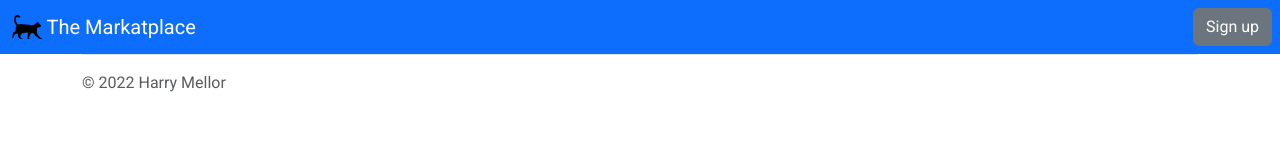
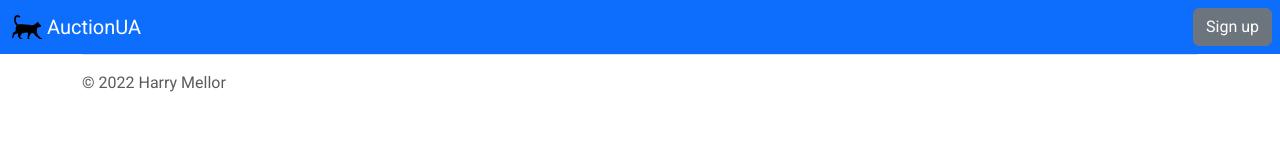
Before and after one commit to co1umb/AuctionUA, a plain HTML site: page index.html in a window 1280 px wide. Drawn offline with nearby package versions, Linux system fonts and the light colour scheme; no server answers.

Commit message:
Update index.html

```diff
--- a/index.html
+++ b/index.html
@@ -49,7 +49,7 @@
             height="24"
             class="d-inline-block align-text-top"
           />
-          The Markatplace
+          AuctionUA
         </a>
         <div class="row row-cols-auto">
           <a class="navbar-brand" id="username-display"></a>
```
